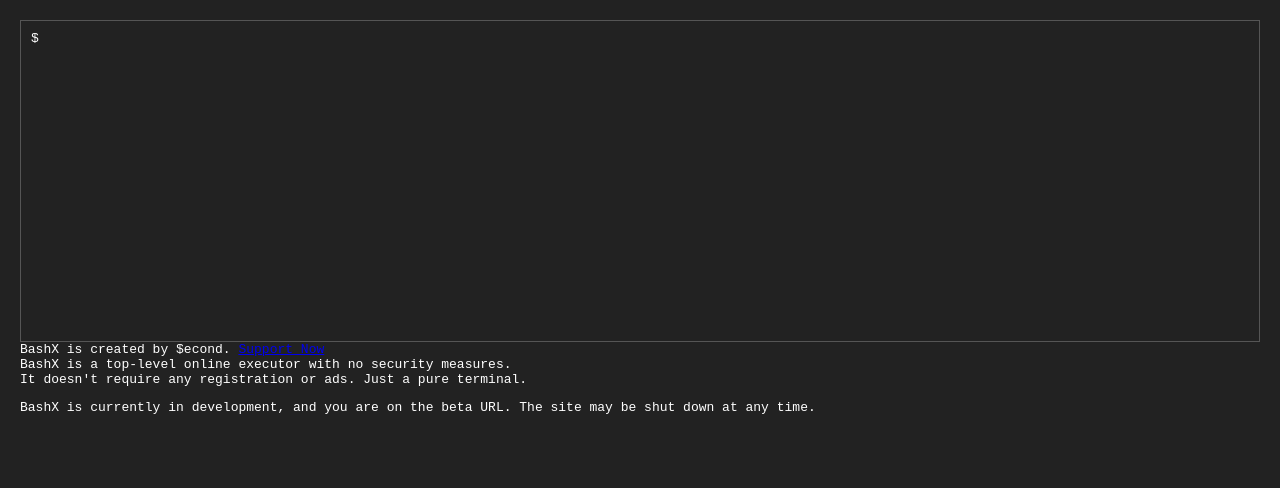
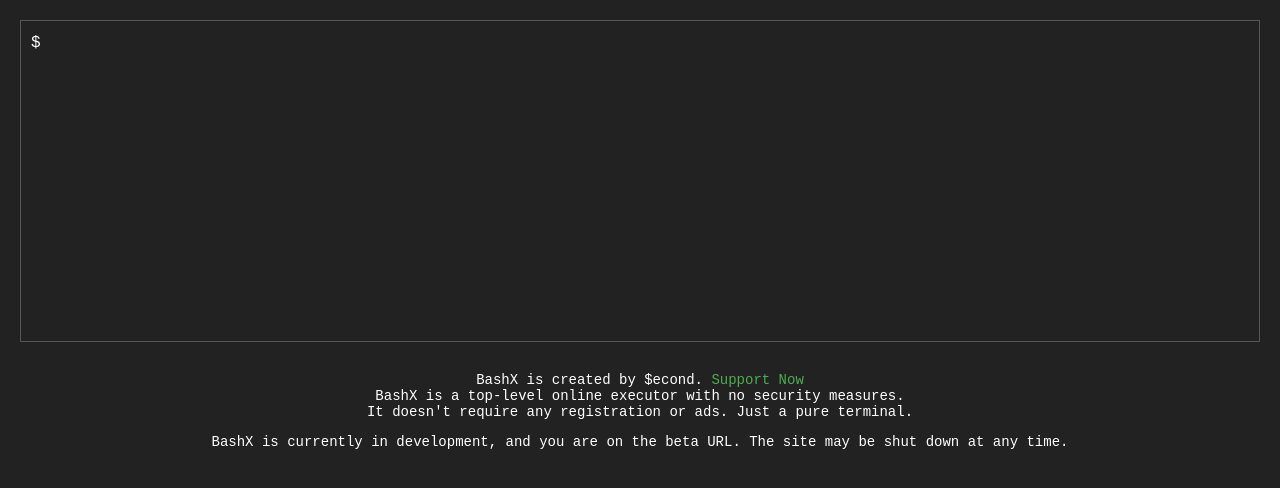
Before and after one commit to SecondRoblox/BashX, a website: page index.html in a window 1280 px wide. Drawn offline with nearby package versions, Linux system fonts and the light colour scheme.

Commit message:
Update styles.css

```diff
--- a/styles.css
+++ b/styles.css
@@ -15,13 +15,40 @@
 
 #input-line {
     display: flex;
+    align-items: center; /* Align the input with the $ symbol */
+}
+
+#input-line span {
+    font-family: monospace;
+    margin-right: 5px;
+    font-size: 16px; /* Adjust font size for the $ symbol */
 }
 
 #input {
     flex: 1;
-    font-family: monospace;
     background-color: #222;
     border: none;
     color: #fff;
+    font-family: monospace; /* Ensure input uses a monospaced font */
     outline: none;
+    padding: 3px 0;
+    font-size: 16px; /* Match the input size to the $ symbol */
 }
+
+#footer {
+    margin-top: 20px;
+    color: #fff;
+    font-family: monospace;
+    font-size: 14px;
+    text-align: center;
+    padding: 10px;
+}
+
+#footer a {
+    color: #4CAF50; /* Custom link color */
+    text-decoration: none;
+}
+
+#footer a:hover {
+    text-decoration: underline;
+}
```
